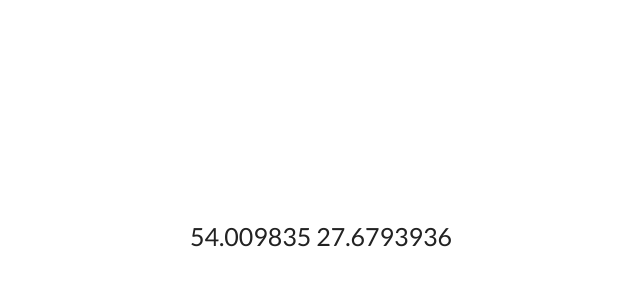
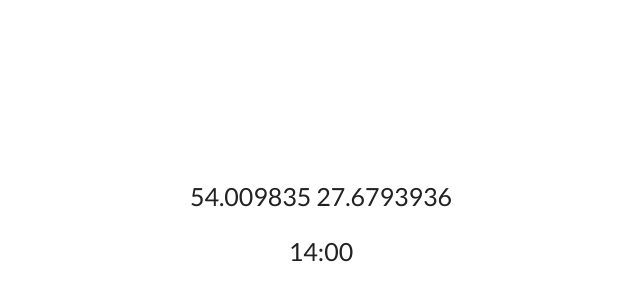
Before and after one commit to wrincied/place, a plain HTML site: page index.html in a window 1280 px wide. Shown: the part 164-464 px from the top of the page, without its empty margins (319-959 px from the left). Drawn offline with Linux system fonts and the light colour scheme.

Commit message:
just do it

```diff
--- a/index.html
+++ b/index.html
@@ -13,7 +13,10 @@
         <main class="main">
             <ul>
                 <li>
-                    <p href="">54.009835 27.6793936</p>
+                    <p>54.009835 27.6793936</p>
+                </li>
+                <li>
+                    <p>14:00</p>
                 </li>
             </ul>
         </main>
--- a/src/scss/style.scss
+++ b/src/scss/style.scss
@@ -18,9 +18,12 @@ body,html{
     align-items: center;
     .main{
         ul{
+            text-align: center;
             li{
                 list-style-type: none;
+                padding-bottom: 25px;
                 p{
+
                     text-decoration: none;
                     color: #222222;
                     font-size: 25px;
```
Also changed, not shown: src/css/style.min.css.
